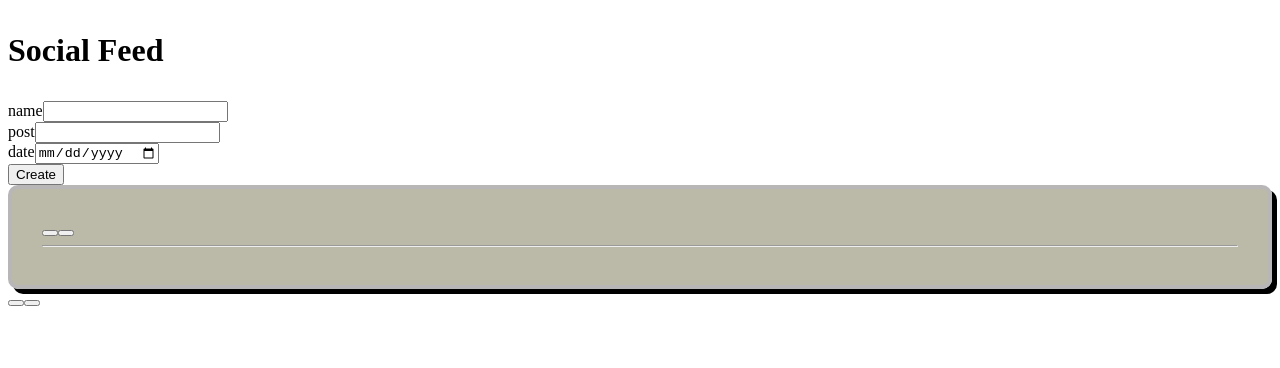
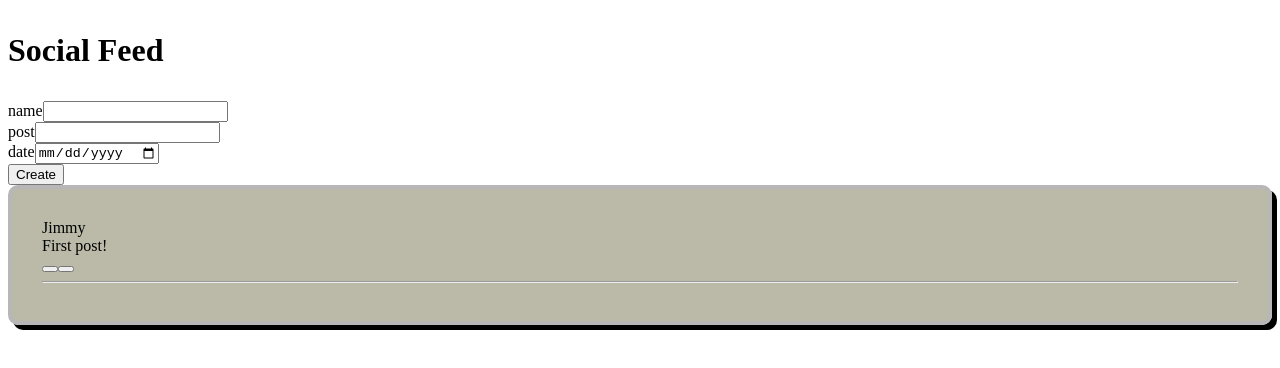
Before and after one commit to JimAdediran/SocialFeed, a React (Create React App) app: page / in a window 1280 px wide. Shown: the top 368 px of the page. Built offline with nearby package versions, Linux system fonts and the light colour scheme.

Commit message:
Removed Post call from index.js and added initial values for the first post in App.jsx

```diff
--- a/src/App.jsx
+++ b/src/App.jsx
@@ -7,7 +7,7 @@ import "./Apps.css"
 
 
 function App() {
-  const [posts, setPosts] = useState([{name: "", post: ""}])
+  const [posts, setPosts] = useState([{name: "Jimmy", post: "First post!"}])
 
   function addNewPost(post){
     let tempPosts = [post, ...posts]
--- a/src/index.js
+++ b/src/index.js
@@ -7,6 +7,5 @@ const root = ReactDOM.createRoot(document.getElementById('root'));
 root.render(
   <React.StrictMode>
     <App />
-    <Post />
   </React.StrictMode>
 );
```
